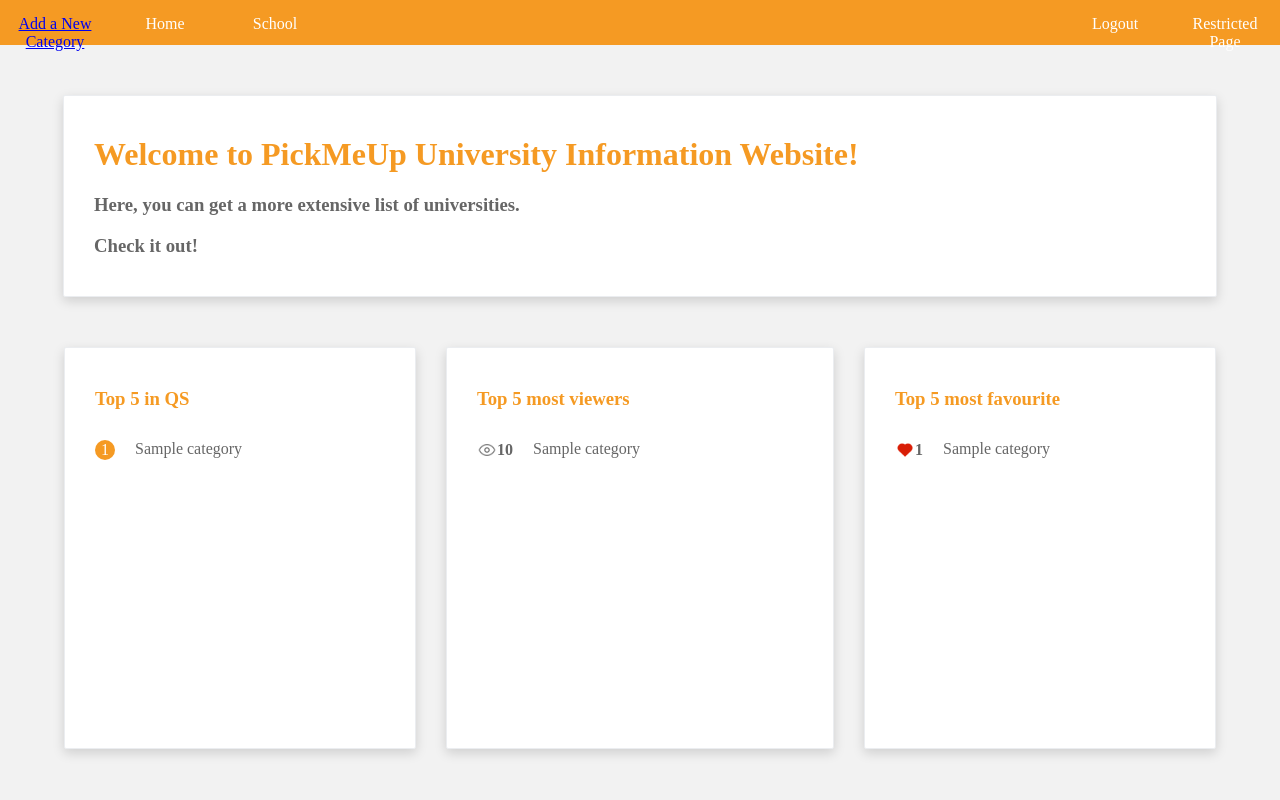
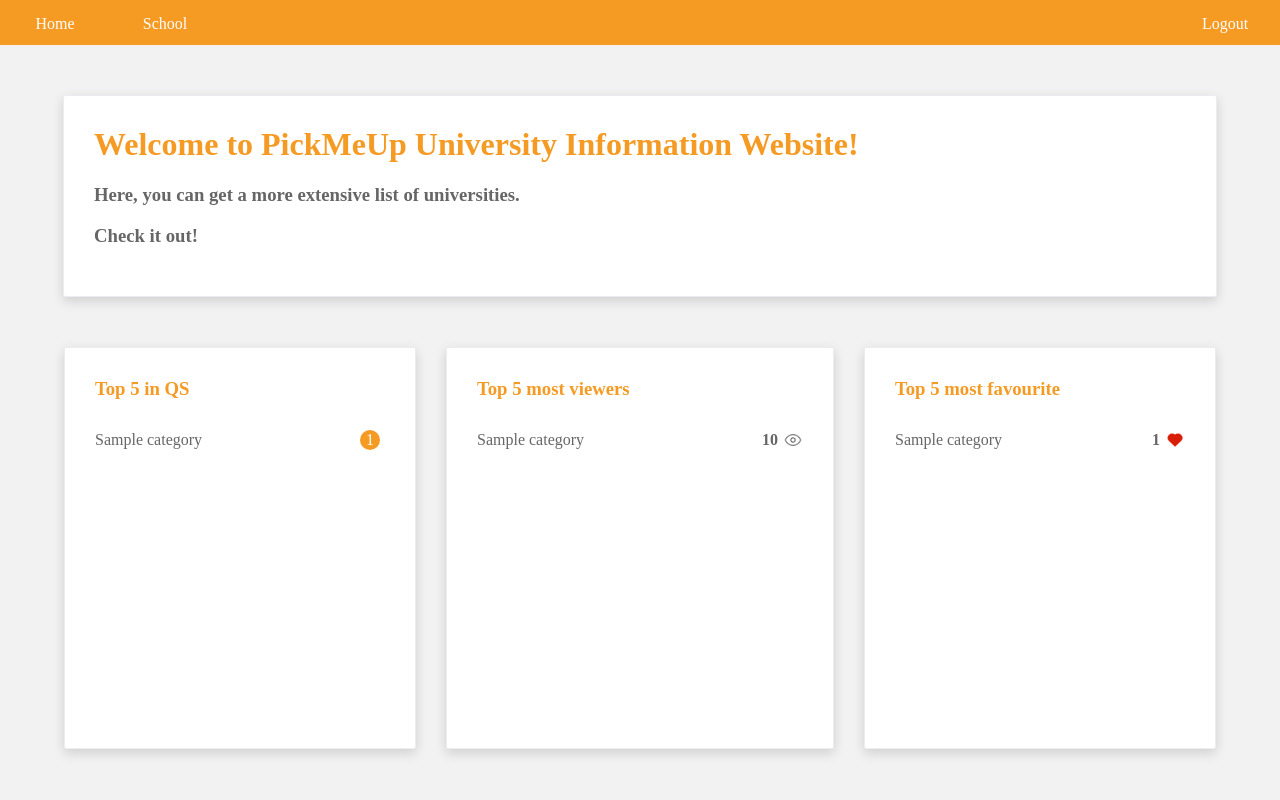
Before and after one commit to hideonbush21/ITTeamProject, a Django app: page /rango/about/ in a window 1280 px wide. Run offline with Django 3.2, Linux system fonts and the light colour scheme; a user stored in the database is signed in; tables that the repository leaves empty hold one stand-in row (values such as "Sample post"); some libraries are stand-ins or nearby versions.

Commit message:
1、update page and style

```diff
--- a/static/style/home.css
+++ b/static/style/home.css
@@ -35,7 +35,7 @@
 }
 
 .box-content{
-    margin: 40px 30px;
+    margin: 30px 30px;
 }
 
 .title-color{
@@ -47,7 +47,7 @@
 }
 
 .circle-box{
-    margin-right: 20px;
+    margin-right: 5px;
     border-radius: 50%;
     height: 20px;
     width: 20px;
@@ -62,15 +62,23 @@
     height: 20px
 }
 
-.icon-box{
-    margin-right: 20px;
+.icon-text{
+    margin-right: 5px;
     line-height: 20px;
     text-align: center;
     color: #666666;
     font-weight: bold;
 }
 
+.icon-box{
+    float: right;
+    line-height: 20px;
+    display: flex
+}
+
 .rank-list{
     margin-top: 30px;
     display: flex;
+    align-items: center;
+    justify-content: space-between;
 }
--- a/templates/rango/about.html
+++ b/templates/rango/about.html
@@ -24,8 +24,8 @@
             {% if ranks %}
                 {% for item in ranks %}
                     <div class="rank-list">
+                        <a class="list" href="{% url 'rango:show_category' item.slug %}">{{ item.name }}</a>
                         <div class="circle-box">{{ item.rank }}</div>
-                        <div><a class="list" href="{% url 'rango:show_category' item.slug %}">{{ item.name }}</a></div>
                     </div>
                 {% endfor %}
             {% endif %}
@@ -37,9 +37,11 @@
             {% if views %}
                 {% for item in views %}
                     <div class="rank-list">
-                        <img class="icon" src="{% static 'images/view.png' %}" alt="Picture of Rango" />
-                        <div class="icon-box">{{ item.views }}</div>
                         <div><a class="list" href="{% url 'rango:show_category' item.slug %}">{{ item.name }}</a></div>
+                        <div class="icon-box">
+                            <span class="icon-text">{{ item.views }}</span>
+                            <img class="icon" src="{% static 'images/view.png' %}" alt="Picture of Rango" />
+                        </div>
                     </div>
                 {% endfor %}
             {% endif %}
@@ -51,9 +53,11 @@
             {% if likes %}
                 {% for item in likes %}
                     <div class="rank-list">
-                        <img class="icon" src="{% static 'images/heart.png' %}" alt="Picture of Rango" />
-                        <div class="icon-box">{{ item.likes }}</div>
-                        <div><a class="list" href="{% url 'rango:show_category' item.slug %}">{{ item.name }}</a></div>
+                        <a class="list" href="{% url 'rango:show_category' item.slug %}">{{ item.name }}</a>
+                        <div class="icon-box">
+                            <span class="icon-text">{{ item.likes }}</span>
+                            <img class="icon" src="{% static 'images/heart.png' %}" alt="Picture of Rango" />
+                        </div>
                     </div>
                 {% endfor %}
             {% endif %}
--- a/templates/rango/base.html
+++ b/templates/rango/base.html
@@ -20,9 +20,9 @@
 <div>
     <ul>
         {% if user.is_authenticated %}
-        <li style="float: right"><a class="nav-link" href="{% url 'rango:restricted' %}">Restricted Page</a></li>
+<!--        <li style="float: right"><a class="nav-link" href="{% url 'rango:restricted' %}">Restricted Page</a></li>-->
         <li style="float: right"><a class="nav-link" href="{% url 'rango:logout' %}">Logout</a></li>
-        <li><a href="{% url 'rango:add_category' %}">Add a New Category</a></li>
+<!--        <li><a href="{% url 'rango:add_category' %}">Add a New Category</a></li>-->
         {% else %}
 <!--        <li style="float: right"><a href="{% url 'rango:register' %}">Sign Up</a></li>-->
         <li style="float: right">
--- a/templates/rango/index.html
+++ b/templates/rango/index.html
@@ -26,7 +26,7 @@
                 <tr>
                     <td>{{ category.rank }}</td>
                     <td><a class="list" href="{% url 'rango:show_category' category.slug %}">{{ category.name }}</a></td>
-                    <td>America</td>
+                    <td>{{ category.region }}</td>
                 </tr>
             {% endfor %}
 
```
Also changed, not shown: templates/rango/category.html (+18 -7 lines).
